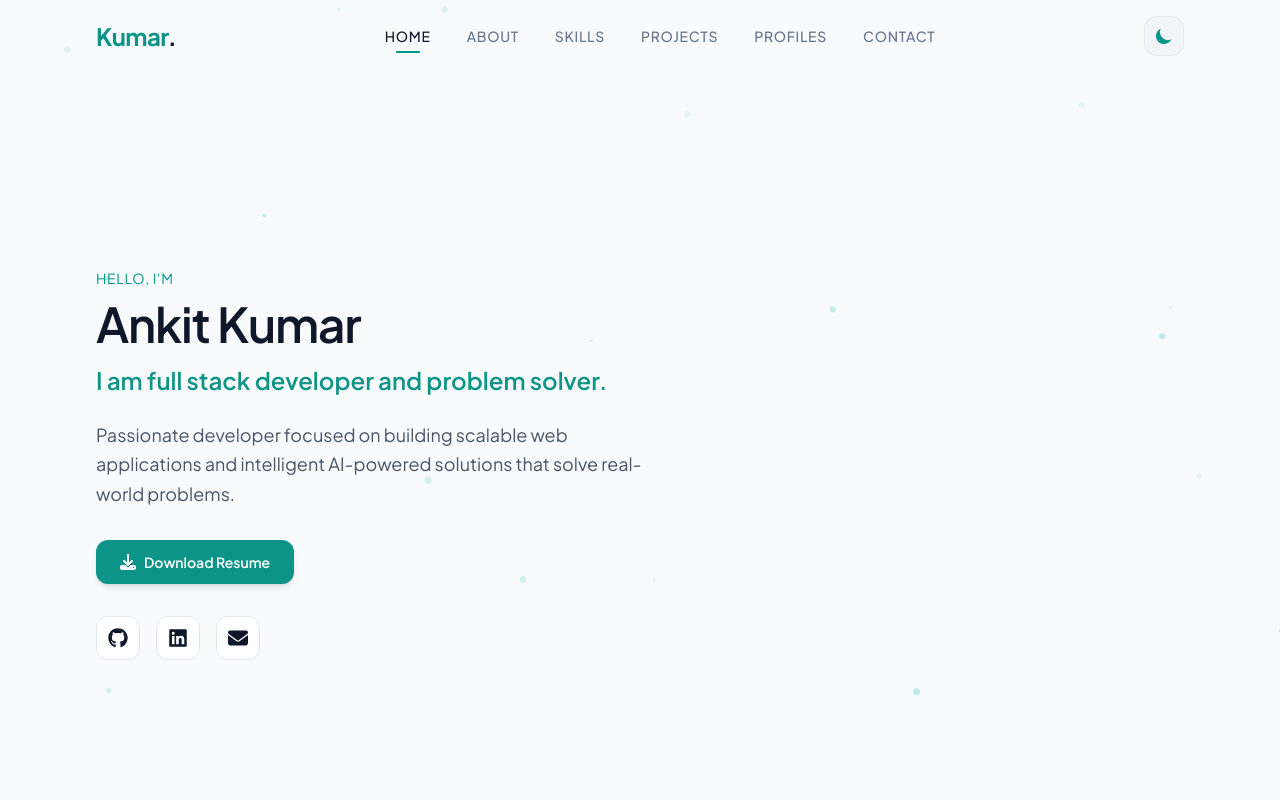
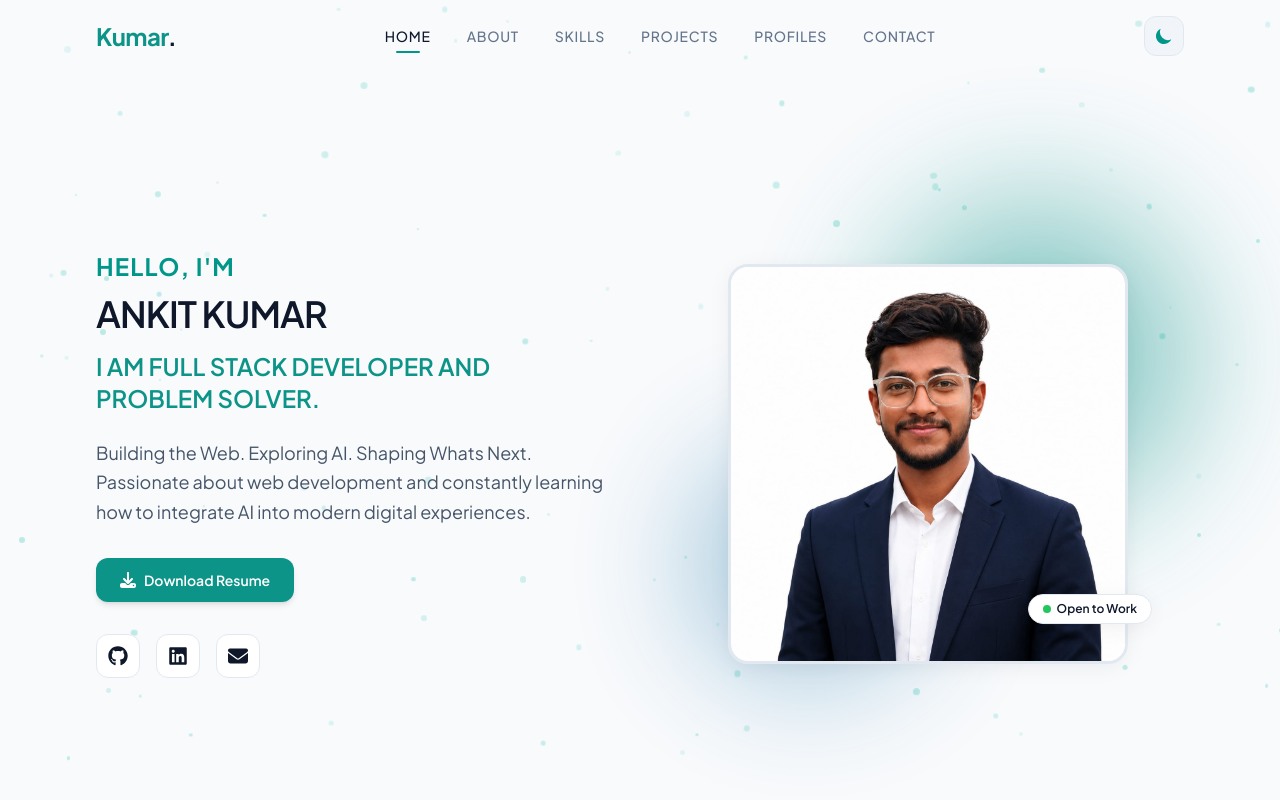
Before and after one commit to ikumarankit/PORTFOLIO, a React (Vite) app: page / in a window 1280 px wide. Shown: the top 800 px of the page. Built offline with nearby package versions, Linux system fonts and the light colour scheme.

Commit message:
Update Hero Section

```diff
--- a/src/components/Hero.jsx
+++ b/src/components/Hero.jsx
@@ -1,5 +1,6 @@
 import { FaGithub, FaLinkedin, FaEnvelope, FaDownload } from 'react-icons/fa6'
 import resumePdf from '../assets/resume.pdf'
+import profileImg from '../assets/images/profile.jpeg'
 
 const socialLinks = [
   { icon: FaGithub, href: 'https://github.com/ikumarankit', label: 'GitHub' },
@@ -7,7 +8,7 @@ const socialLinks = [
   { icon: FaEnvelope, href: 'mailto:kumarankit993888@gmail.com', label: 'Email' },
 ]
 
-const particles = Array.from({ length: 20 }, (_, i) => ({
+const particles = Array.from({ length: 100 }, (_, i) => ({
   id: i,
   left: `${Math.random() * 100}%`,
   top: `${Math.random() * 100}%`,
@@ -22,6 +23,7 @@ function Hero() {
       id="home"
       className="hero-section relative min-h-screen overflow-hidden pt-24 pb-16 sm:pt-28"
     >
+      {/* Particles background */}
       <div className="pointer-events-none absolute inset-0 overflow-hidden">
         {particles.map((p) => (
           <span
@@ -39,19 +41,51 @@ function Hero() {
         ))}
       </div>
 
-      <div className="section-container relative flex min-h-[calc(100vh-6rem)] max-w-3xl flex-col justify-center">
-        <p className="mb-3 text-sm tracking-wider text-teal-600 uppercase dark:text-teal-400">
+      {/* Main two-column layout */}
+      <div className="section-container relative flex min-h-[calc(100vh-6rem)] items-center">
+        <div className="grid w-full grid-cols-1 items-center gap-12 lg:grid-cols-2 lg:gap-16">
+          {/* ── Photo Column (appears first on mobile) ── */}
+          <div className="order-1 flex justify-center lg:order-2">
+            <div className="hero-photo-wrapper relative">
+              {/* Decorative floating blobs behind the photo */}
+              <div className="hero-blob hero-blob-1" />
+              <div className="hero-blob hero-blob-2" />
+
+              {/* Square photo card */}
+              <div className="hero-photo-card">
+                <img
+                  src={profileImg}
+                  alt="Ankit Kumar"
+                  className="hero-photo"
+                  loading="eager"
+                />
+                {/* Corner accents */}
+                <span className="hero-corner hero-corner-tl" />
+                <span className="hero-corner hero-corner-br" />
+              </div>
+
+              {/* Floating badge */}
+              <div className="hero-badge">
+                <span className="hero-badge-dot" />
+                <span className="text-xs font-semibold">Open to Work</span>
+              </div>
+            </div>
+          </div>
+
+          {/* ── Text Column ── */}
+          <div className="order-2 flex flex-col items-center text-center lg:order-1 lg:items-start lg:text-left">
+            <p className="mb-3 text-sm tracking-wider font-bold text-teal-600 uppercase dark:text-teal-400 sm:text-2xl">
               Hello, I&apos;m
             </p>
 
             <h1
-          className="mb-4 text-3xl font-semibold tracking-tight sm:text-5xl"
+              className="mb-4 text-3xl font-semibold uppercase tracking-tight sm:text-4xl"
               style={{ color: 'var(--text-primary)' }}
             >
               Ankit Kumar
             </h1>
 
-        <p className="mb-6 text-xl font-semibold sm:text-2xl gradient-text">
+            <p className="mb-6 text-xl font-semibold uppercase sm:text-2xl gradient-text">
               I am full stack developer and problem solver.
             </p>
 
@@ -59,8 +93,8 @@ function Hero() {
               className="mb-8 max-w-xl text-base leading-relaxed sm:text-lg"
               style={{ color: 'var(--text-secondary)' }}
             >
-          Passionate developer focused on building scalable web applications and
-          intelligent AI-powered solutions that solve real-world problems.
+              Building the Web. Exploring AI. Shaping Whats Next. <br></br>
+              Passionate about web development and constantly learning how to integrate AI into modern digital experiences.
             </p>
 
             <div className="mb-8 flex flex-wrap gap-4">
@@ -94,6 +128,8 @@ function Hero() {
               ))}
             </div>
           </div>
+        </div>
+      </div>
     </section>
   )
 }
--- a/src/index.css
+++ b/src/index.css
@@ -139,6 +139,164 @@ body {
   animation: float-particle 6s ease-in-out infinite;
 }
 
+/* ============================
+   Hero Photo Section
+   ============================ */
+
+.hero-photo-wrapper {
+  position: relative;
+  width: 280px;
+  height: 280px;
+}
+
+@media (min-width: 640px) {
+  .hero-photo-wrapper {
+    width: 340px;
+    height: 340px;
+  }
+}
+
+@media (min-width: 1024px) {
+  .hero-photo-wrapper {
+    width: 400px;
+    height: 400px;
+  }
+}
+
+/* Decorative blobs behind the photo */
+.hero-blob {
+  position: absolute;
+  border-radius: 50%;
+  filter: blur(60px);
+  opacity: 0.35;
+  z-index: 0;
+  animation: blob-pulse 6s ease-in-out infinite alternate;
+}
+
+.hero-blob-1 {
+  width: 70%;
+  height: 70%;
+  top: -10%;
+  right: -10%;
+  background: var(--accent, #0d9488);
+}
+
+.hero-blob-2 {
+  width: 60%;
+  height: 60%;
+  bottom: -5%;
+  left: -10%;
+  background: var(--color-accent-secondary, #0369a1);
+  animation-delay: 3s;
+}
+
+@keyframes blob-pulse {
+  0% {
+    transform: scale(1) translate(0, 0);
+    opacity: 0.3;
+  }
+  100% {
+    transform: scale(1.15) translate(8px, -8px);
+    opacity: 0.5;
+  }
+}
+
+/* Rotating gradient ring → replaced with square card */
+.hero-photo-card {
+  position: relative;
+  z-index: 1;
+  width: 100%;
+  height: 100%;
+  border-radius: 1.25rem;
+  overflow: hidden;
+  border: 3px solid var(--border-color);
+  box-shadow: var(--card-shadow);
+  transition: transform 0.4s ease, box-shadow 0.4s ease;
+}
+
+.hero-photo-card:hover {
+  transform: translateY(-6px);
+  box-shadow: 0 12px 40px -8px rgba(13, 148, 136, 0.3);
+}
+
+.hero-photo {
+  width: 100%;
+  height: 100%;
+  object-fit: cover;
+  object-position: top center;
+  display: block;
+}
+
+/* Decorative corner accent lines */
+.hero-corner {
+  position: absolute;
+  width: 50px;
+  height: 50px;
+  z-index: 2;
+  pointer-events: none;
+}
+
+.hero-corner-tl {
+  top: -6px;
+  left: -6px;
+  border-top: 3px solid var(--accent);
+  border-left: 3px solid var(--accent);
+  border-radius: 0.75rem 0 0 0;
+}
+
+.hero-corner-br {
+  bottom: -6px;
+  right: -6px;
+  border-bottom: 3px solid var(--accent);
+  border-right: 3px solid var(--accent);
+  border-radius: 0 0 0.75rem 0;
+}
+
+/* Floating "Open to Work" badge */
+.hero-badge {
+  position: absolute;
+  bottom: 8%;
+  right: -6%;
+  z-index: 2;
+  display: flex;
+  align-items: center;
+  gap: 6px;
+  padding: 6px 14px;
+  border-radius: 9999px;
+  background-color: var(--bg-secondary);
+  border: 1px solid var(--border-color);
+  box-shadow: var(--card-shadow);
+  color: var(--text-primary);
+  animation: badge-float 3s ease-in-out infinite;
+}
+
+.hero-badge-dot {
+  width: 8px;
+  height: 8px;
+  border-radius: 50%;
+  background-color: #22c55e;
+  display: inline-block;
+  animation: dot-blink 1.5s ease-in-out infinite;
+}
+
+@keyframes badge-float {
+  0%, 100% {
+    transform: translateY(0);
+  }
+  50% {
+    transform: translateY(-8px);
+  }
+}
+
+@keyframes dot-blink {
+  0%, 100% {
+    opacity: 1;
+  }
+  50% {
+    opacity: 0.3;
+  }
+}
+
 @keyframes spin {
   to {
     transform: rotate(360deg);
```
Lines whose indentation alone changed are shown as unchanged.
